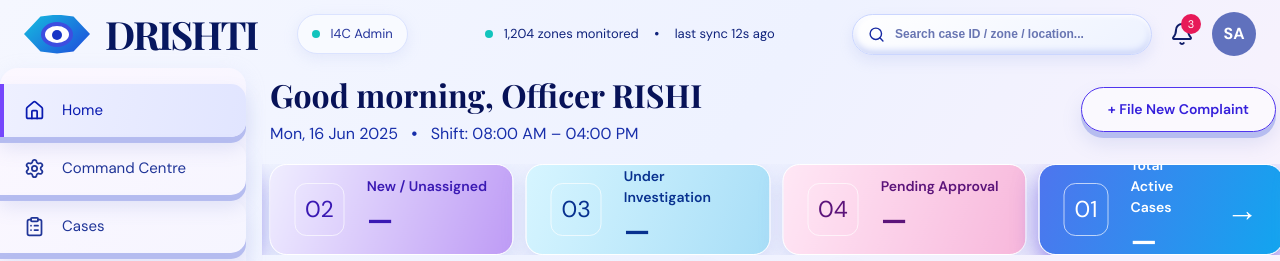
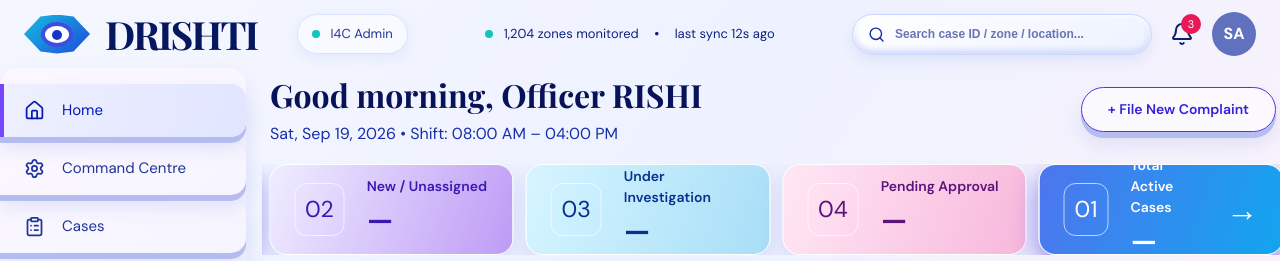
Before and after one commit to rishikesh303303-sudo/Drishti, a React app in the folder frontend/: page /dashboard in a window 1280 px wide. Shown: the top 261 px of the page. Built offline with nearby package versions, Linux system fonts and the light colour scheme; no server answers; the HTML template or start-up script is replaced by a standard one.

Commit message:
Show real current date instead of hardcoded date

```diff
--- a/frontend/src/pages/Dashboard.jsx
+++ b/frontend/src/pages/Dashboard.jsx
@@ -185,9 +185,14 @@ export default function Dashboard() {
                     <div className="welcome" style={{ display: "flex", justifyContent: "space-between", alignItems: "center" }}>
             <div>
               <h1>Good morning, Officer RISHI</h1>
-              <p>
-                Mon, 16 Jun 2025 <b>•</b> Shift: 08:00 AM – 04:00 PM
-              </p>
+             <p>
+  {new Date().toLocaleDateString('en-US', {
+    weekday: 'short',
+    day: '2-digit',
+    month: 'short',
+    year: 'numeric'
+  })} • Shift: 08:00 AM – 04:00 PM
+</p>
             </div>
             <button className="live-button" onClick={() => navigate("/complaint")}>
               + File New Complaint
```
